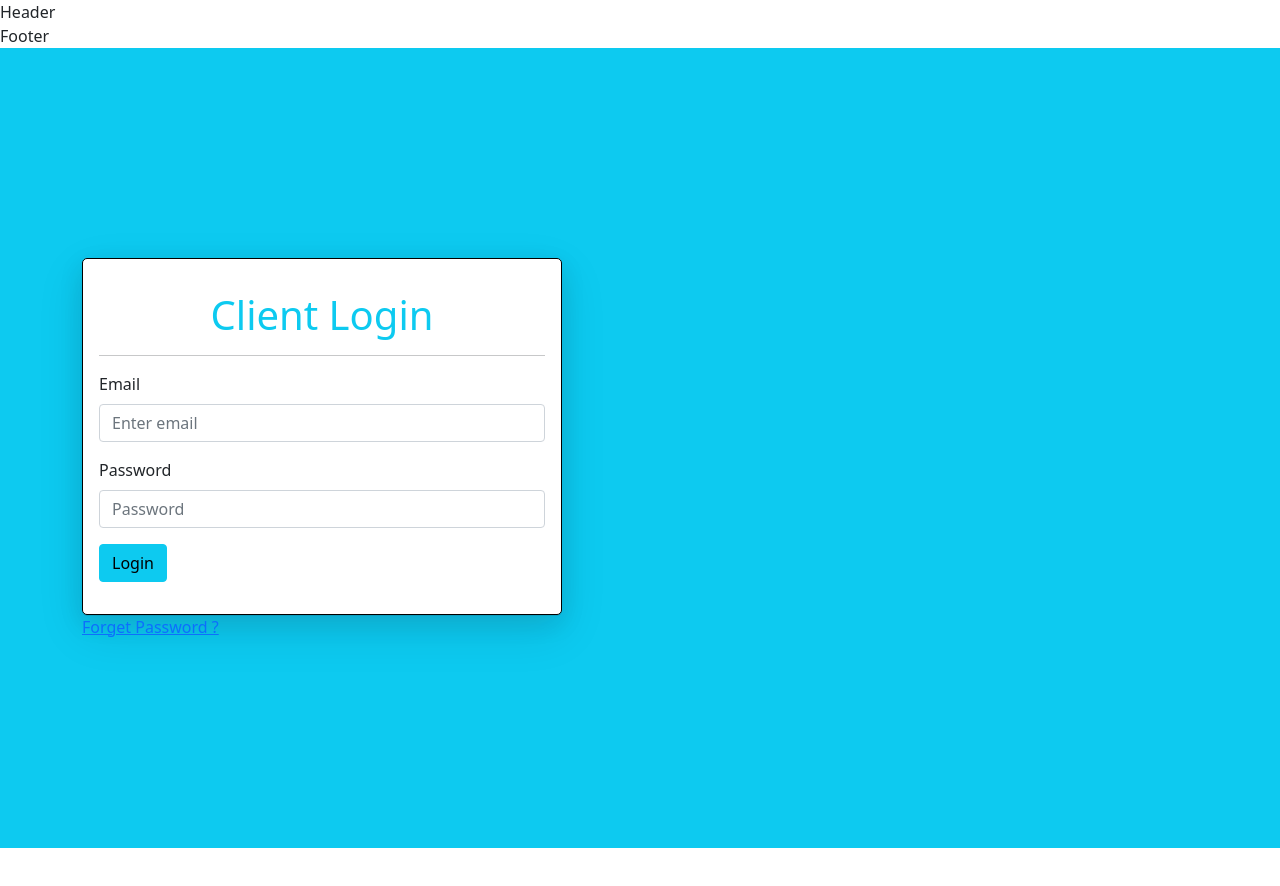
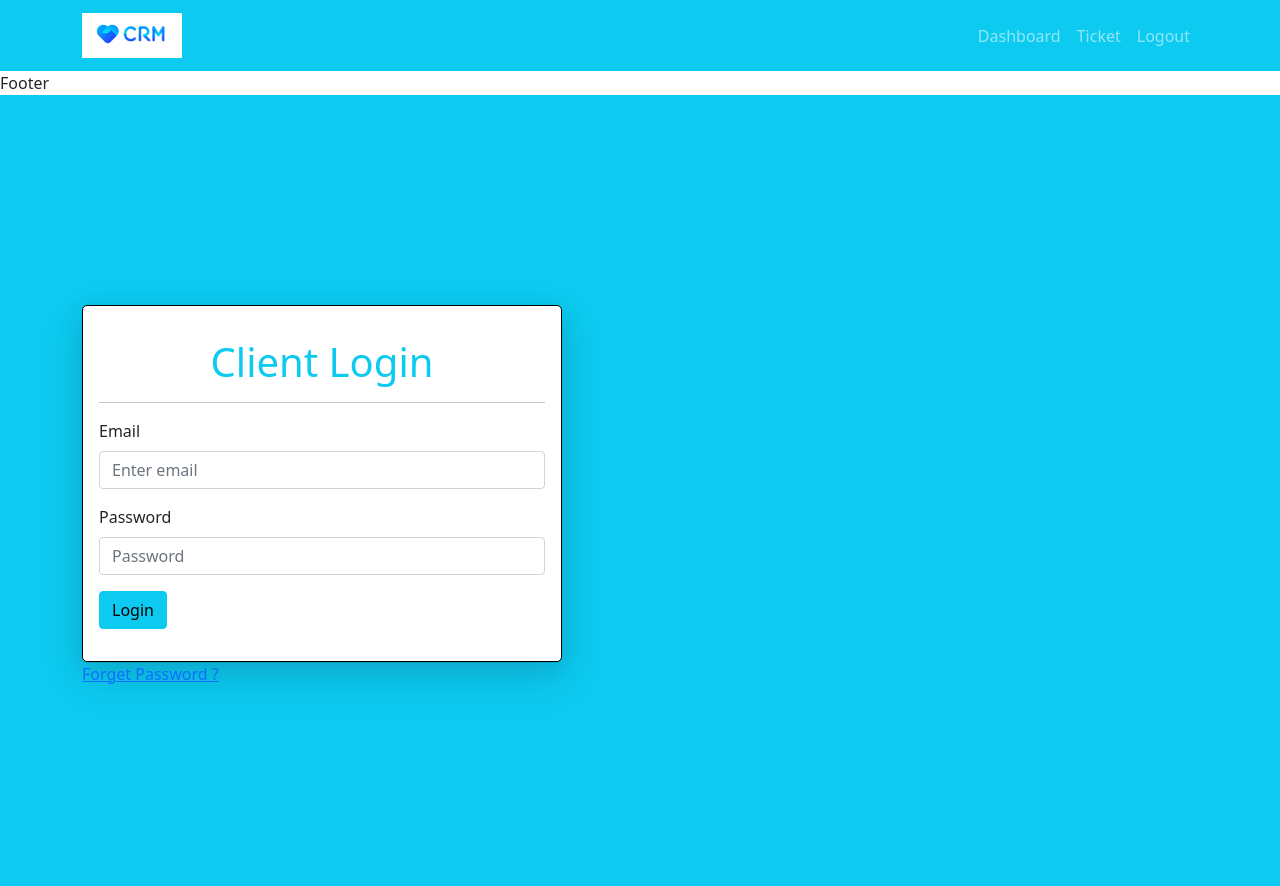
Before and after one commit to UshaKhadkaKapan/ticketsystem, a React (Create React App) app in the folder client/: page / in a window 1280 px wide. Shown: the top 886 px of the page. Before the commit the page ends 848 px from the top, so only its background shows below. Built offline with nearby package versions, Linux system fonts and the light colour scheme.

Commit message:
complete header part

```diff
--- a/client/src/layout/Header.js
+++ b/client/src/layout/Header.js
@@ -1,7 +1,27 @@
 import React from "react";
+import { Navbar, Nav, Container } from "react-bootstrap";
+import logo from "../../src/assets/logo.PNG";
 
 const Header = () => {
-  return <div>Header</div>;
+  return (
+    <div>
+      <Navbar bg="info" variant="dark" expand="md">
+        <Container>
+          <Navbar.Brand href="#home">
+            <img src={logo} alt="logo" width="100px" />
+          </Navbar.Brand>
+          <Navbar.Toggle aria-controls="basic-navbar-nav" />
+          <Navbar.Collapse id="basic-navbar-nav">
+            <Nav className="ms-auto">
+              <Nav.Link href="/dashboard">Dashboard</Nav.Link>
+              <Nav.Link href="/ticket">Ticket</Nav.Link>
+              <Nav.Link href="/logout">Logout</Nav.Link>
+            </Nav>
+          </Navbar.Collapse>
+        </Container>
+      </Navbar>
+    </div>
+  );
 };
 
 export default Header;
```
Also changed, not shown: client/src/assets/logo.PNG (added).
